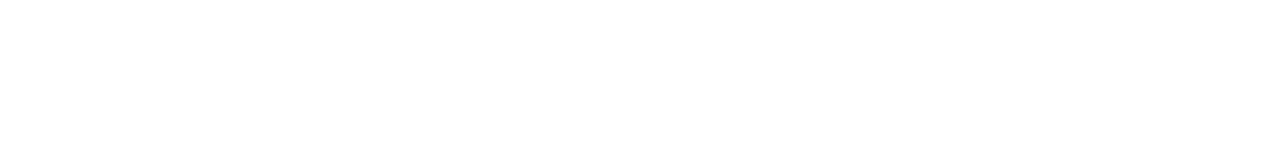
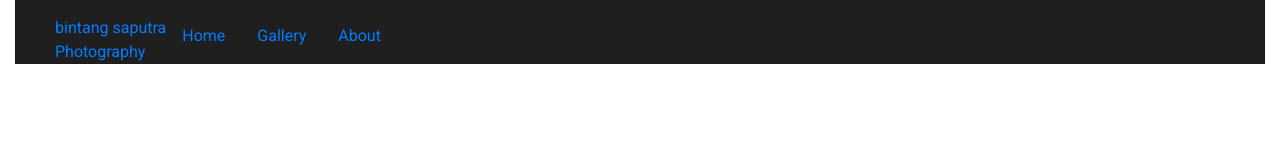
Before and after one commit to BintangSaputra/project-bootstrap, a plain HTML site: page index.html in a window 1280 px wide. Drawn offline with nearby package versions, Linux system fonts and the light colour scheme.

Commit message:
modified-navbar

```diff
--- a/index.css
+++ b/index.css
@@ -1,5 +1,19 @@
-.intro {
-  background-color: black;
+body {
+  height: 100%;
   width: 100%;
-  height: 30vh;
+  margin: 0 0 0 0;
+  font-family: Roboto;
 }
+
+.navigation {
+  display: flex;
+  justify-content: flex-start;
+  padding-left: 5vh;
+  padding-top: 2vh;
+  background-color: #1f1f1f;
+}
+
+.corner {
+  display: flex;
+  flex-direction: column;
+}
--- a/index.html
+++ b/index.html
@@ -22,7 +22,17 @@
   </head>
   <body>
     <div class="container-fluid">
+      <nav class="navigation">
+        <a class="corner" href="index.html"
+          >bintang saputra<span>Photography</span></a
+        >
+        <a class="nav-link" href="index.html">Home</a>
+        <a class="nav-link" href="#gallery">Gallery</a>
+        <a class="nav-link" href="about">About</a>
+      </nav>
       <div id="intro"></div>
+      <div id="gallery"></div>
+      <div id="about"></div>
     </div>
   </body>
 </html>
```
